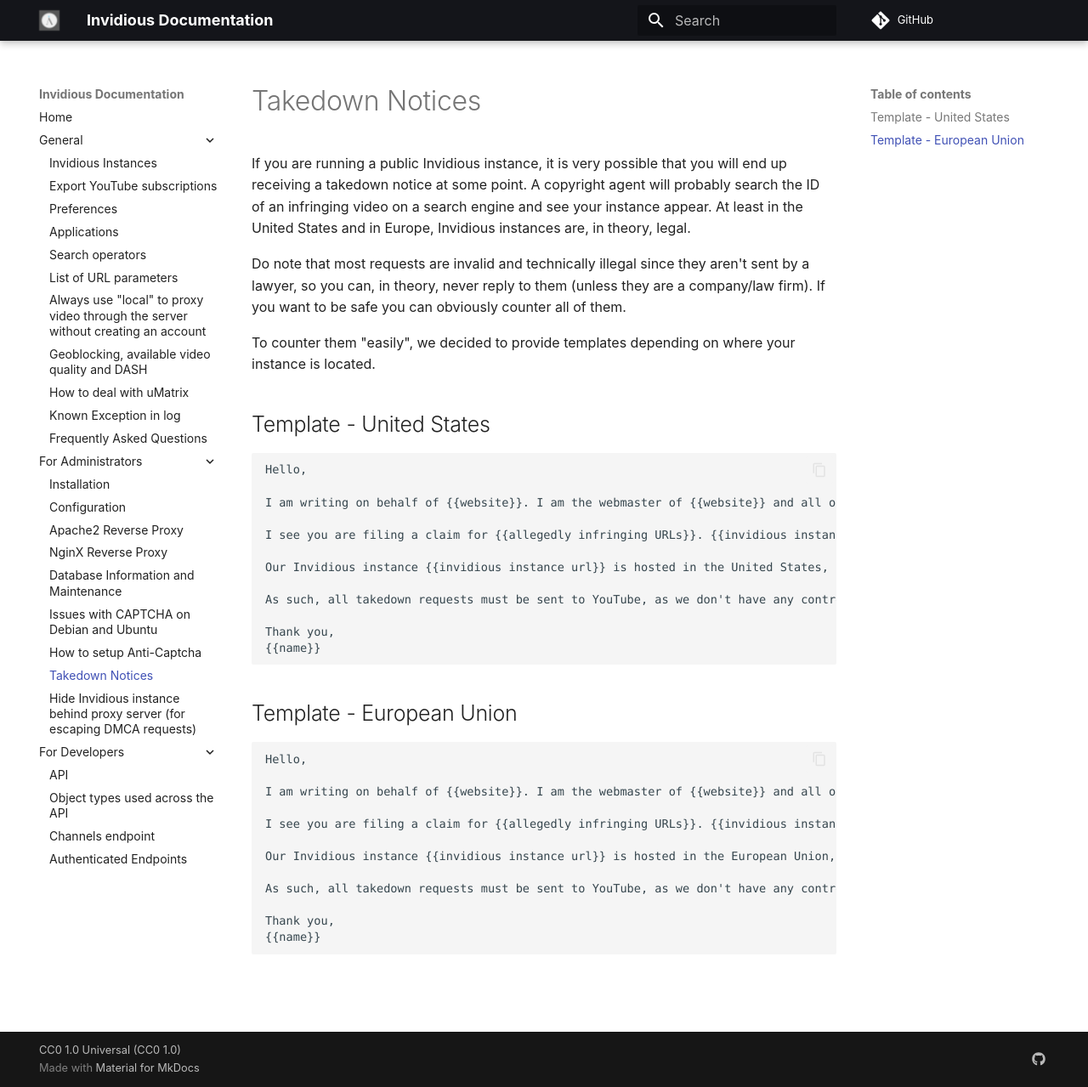
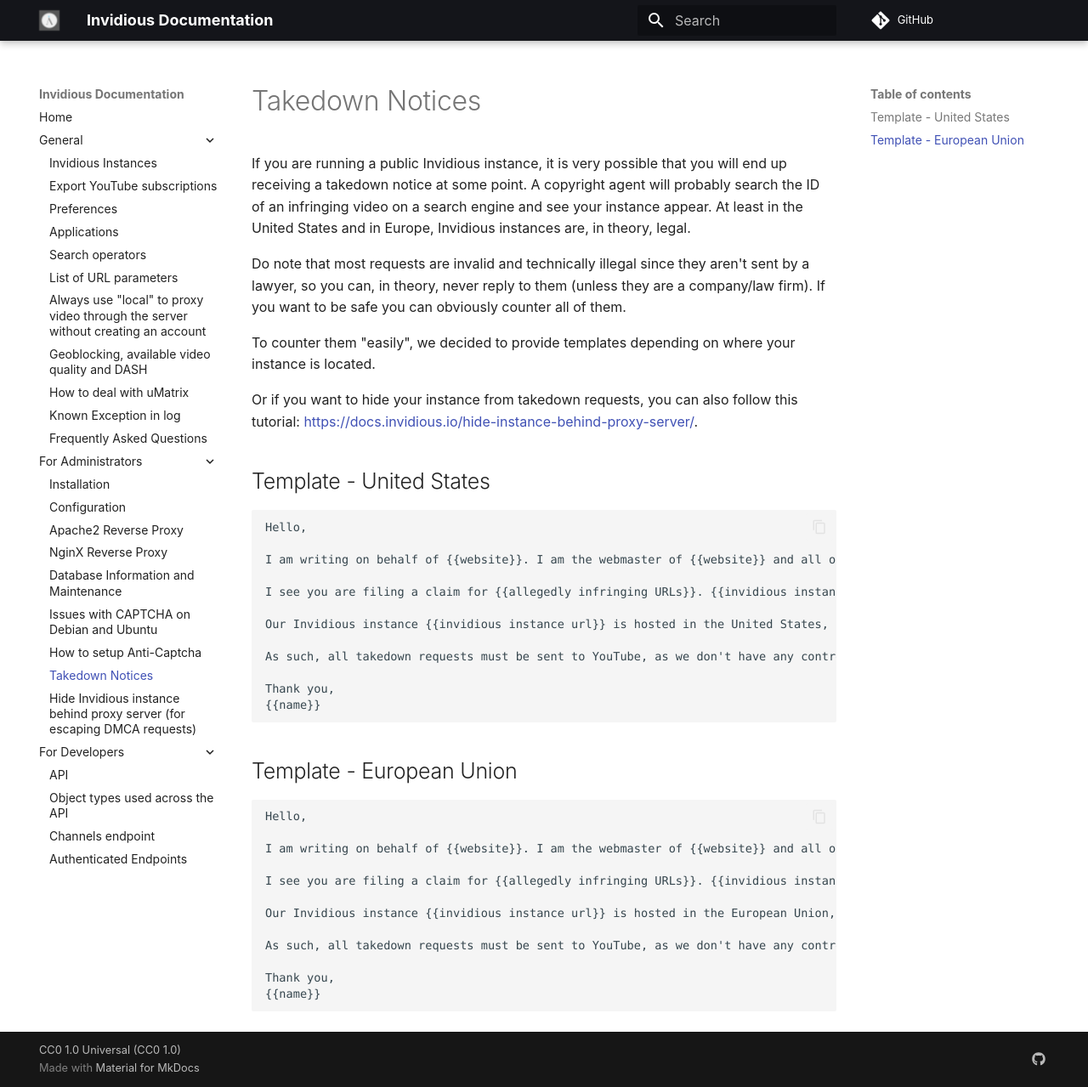
Before and after one commit to iv-org/documentation, an MkDocs documentation site: the page built from docs/takedown.md, in a window 1280 px wide and 1279 px high. Shown: the whole window at 85% size. Built offline with MkDocs 1.6.1 and Material for MkDocs 9.7.7, drawn with Linux system fonts in a browser that asks for light colours; comment, search, counter and statistics services are not loaded.

Commit message:
Add notice about the tutorial

```diff
--- a/docs/takedown.md
+++ b/docs/takedown.md
@@ -5,6 +5,8 @@
 Do note that most requests are invalid and technically illegal since they aren't sent by a lawyer, so you can, in theory, never reply to them (unless they are a company/law firm). If you want to be safe you can obviously counter all of them.
 
 To counter them "easily", we decided to provide templates depending on where your instance is located.
+
+Or if you want to hide your instance from takedown requests, you can also follow this tutorial: https://docs.invidious.io/hide-instance-behind-proxy-server/.
 
 ## Template - United States
 
```
